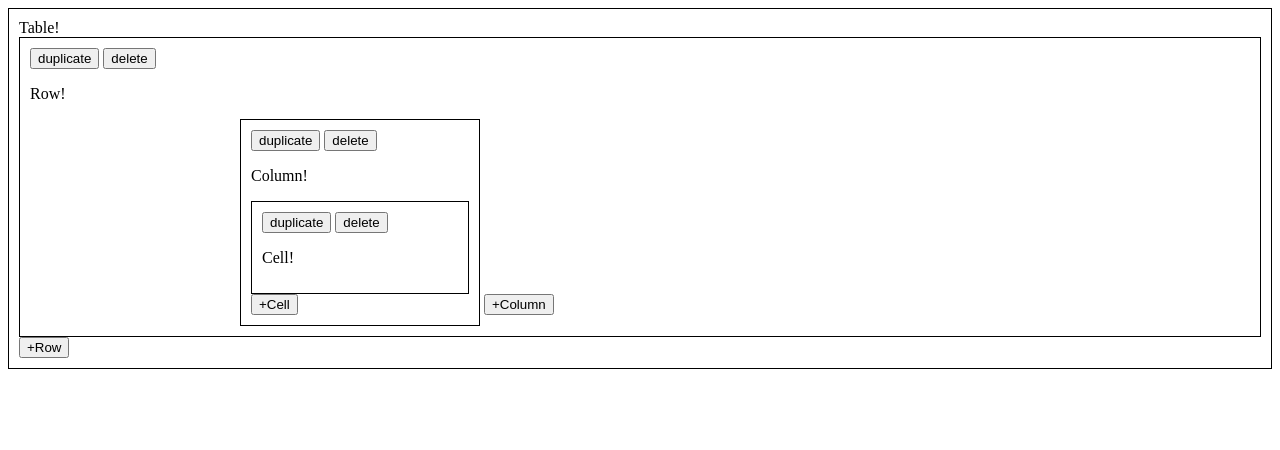
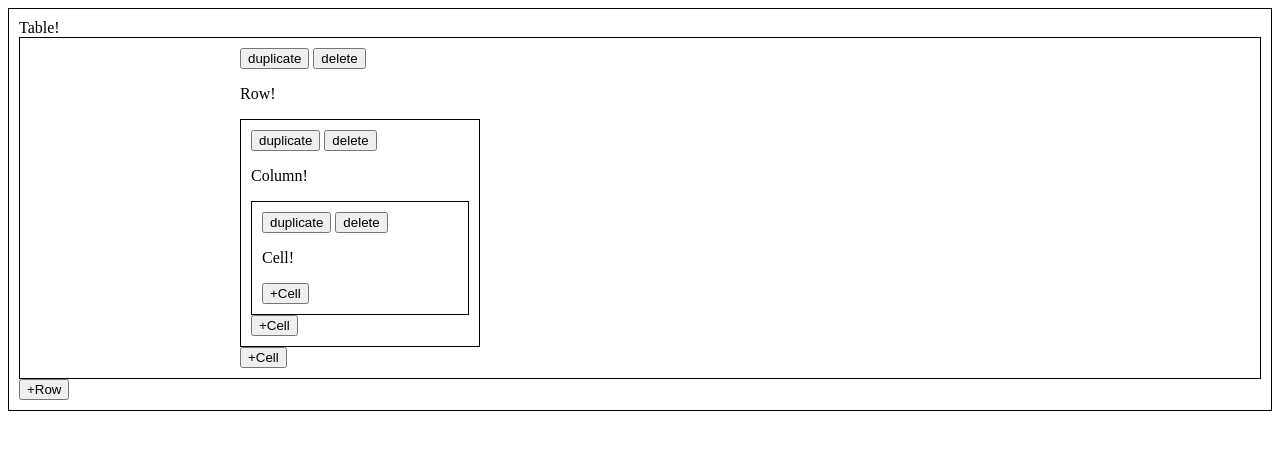
Before and after one commit to TreetopFlyer/mini-framework, a website with bundled scripts: page index.html in a window 1280 px wide. Built offline with nearby package versions, Linux system fonts and the light colour scheme.

Commit message:
clean up

```diff
--- a/index.html
+++ b/index.html
@@ -5,15 +5,7 @@
     padding:10px;
     box-sizing: border-box;
 }
-.Table
-{
-    width:100%;
-}
-.Row
-{
-    width:100%;
-}
-.Columns
+.Row > .Center
 {
     width:800px;
     margin:0 auto;
--- a/index.js
+++ b/index.js
@@ -142,35 +142,28 @@ App(
         inEvent.stopPropagation();
         inModel.DragFrom = inNode;
     },
-    DragTo:(inNode, inModel, inEvent)=>
+    DragStop:(inNode, inModel)=>
+    {
+        inEvent.stopPropagation();
+        inModel.DragFrom = false;
+    },
+    DragDrop:(inNode, inModel, inEvent)=>
     {
         var index;
 
         inEvent.stopPropagation();
         inModel.DragTo = inNode;
-        if(inModel.DragFrom.ID === inModel.DragTo.ID)// drag to self
-        {
-            console.log("drag to self");
-            return;
-        }
         if(inModel.DragFrom.Depth == inModel.DragTo.Depth)// drag to sibling
         {
-            console.log("drag to sibling");
-
             Node.Disconnect(inModel.DragFrom);
             index = Node.GetIndex(inModel.DragTo);
             Node.Connect(inModel.DragTo.Parent, inModel.DragFrom, index);
         }
         if(inModel.DragFrom.Depth-1 == inModel.DragTo.Depth)// drag to first parent
         {
-            console.log("drag to parent");
             Node.Disconnect(inModel.DragFrom);
             Node.Connect(inModel.DragTo, inModel.DragFrom, 0);
         }
-    },
-    DragStop:(inNode, inModel)=>
-    {
-        inModel.DragFrom = false;
         inModel.DragTo = false;
     }
 },
@@ -184,16 +177,12 @@ App(
 
     Row:(inNode, Send, Draw) => Draw("Draggable", {Node:inNode, Contents:html`
         <p>Row!</p>
-        <div class="Columns">
-            ${Draw("Column", null, inNode.Members)}
-            <button @click=${Send("Grow", inNode)}>+Column</button>
-        </div>
+        ${Draw("Column", null, inNode.Members)}
     `}),
 
     Column:(inNode, Send, Draw) => Draw("Draggable", {Node:inNode, Contents:html`
         <p>Column!</p>
         ${Draw("Cell", null, inNode.Members)}
-        <button @click=${Send("Grow", inNode)}>+Cell</button>
     `}),
 
     Cell:(inNode, Send, Draw) => Draw("Draggable", {Node:inNode, Contents:html`
@@ -203,16 +192,25 @@ App(
     Draggable:({Node, Class, Contents}, Send, Draw) =>
     {
         return html`
-        <div class=${Node.Type} draggable="true" @dragstart=${Send("DragStart", Node)} @dragend=${Send("DragStop", Node)} @drop=${Send("DragTo", Node)}} @dragover=${e=>e.preventDefault()}>
-            <div>
-                <button @click=${Send("Clone", Node)}>duplicate</button>
-                <button @click=${Send("Delete", Node)}>delete</button>
-            </div>
-            <div>
-                ${Contents}
-            </div>
-            <div>
+        <div
+            class=${Node.Type}
+            draggable="true"
+            @dragstart=${Send("DragStart", Node)}
+            @dragend=${Send("DragStop", Node)}
+            @drop=${Send("DragDrop", Node)}}
+            @dragover=${e=>e.preventDefault()}>
 
+            <div class="Center">
+                <div class="Edit">
+                    <button @click=${Send("Clone", Node)}>duplicate</button>
+                    <button @click=${Send("Delete", Node)}>delete</button>
+                </div>
+                <div class="Children">
+                    ${Contents}
+                </div>
+                <div class="Grow">
+                    <button @click=${Send("Grow", Node)}>+Cell</button>
+                </div>
             </div>
         </div>`;
     }
```
